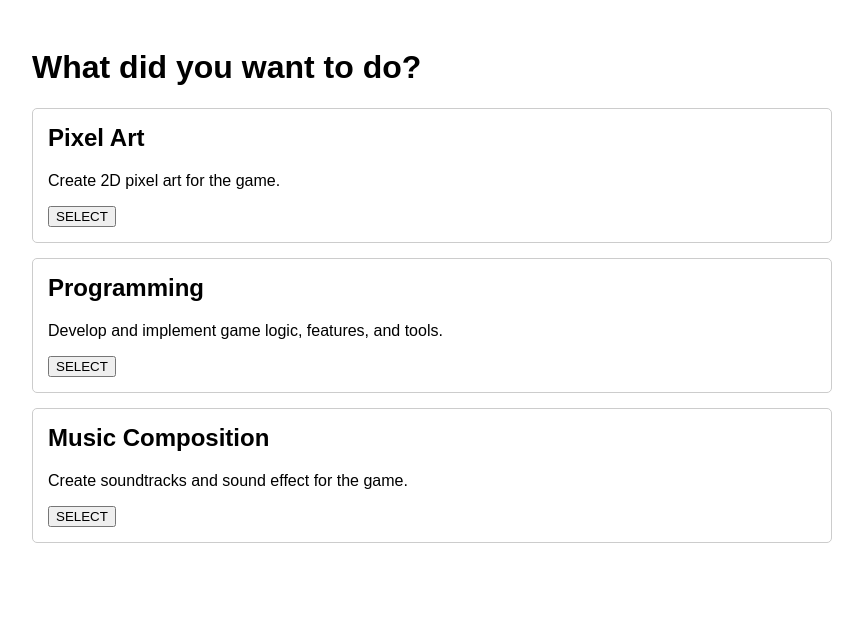
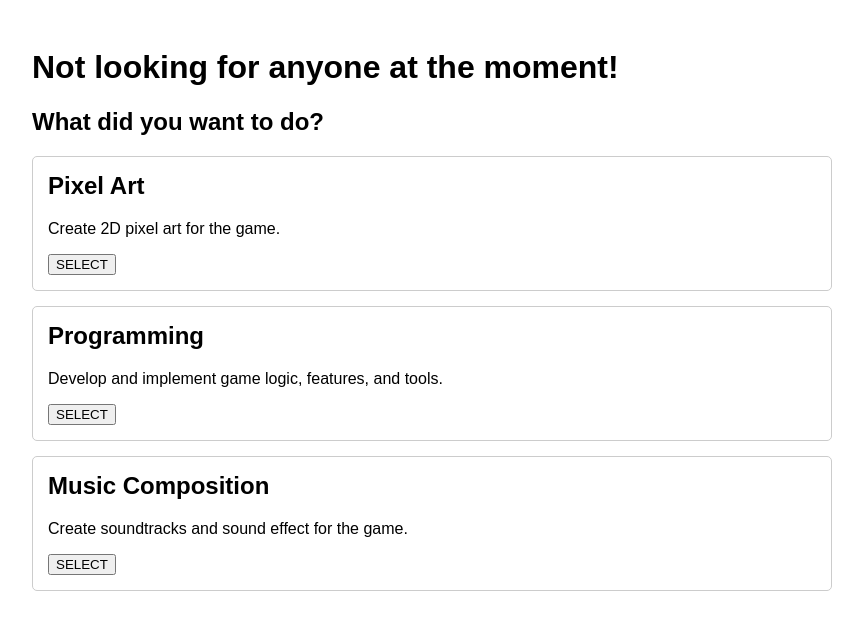
Before and after one commit to SiddharthIsCoding/TSC-Recruitment-page, a plain HTML site: page index.html in a window 1280 px wide. Shown: the whole page, without its empty margins (208-1071 px from the left). Drawn offline with Linux system fonts and the light colour scheme.

Commit message:
Clarify were not looking for people atm

```diff
--- a/index.html
+++ b/index.html
@@ -13,7 +13,8 @@
 </head>
 <body>
     <div class="container">
-        <h1>What did you want to do?</h1>
+        <h1>Not looking for anyone at the moment!</h1>
+        <h2>What did you want to do?</h2>
         <div class="job">
             <h2>Pixel Art</h2>
             <p>Create 2D pixel art for the game.</p>
```
